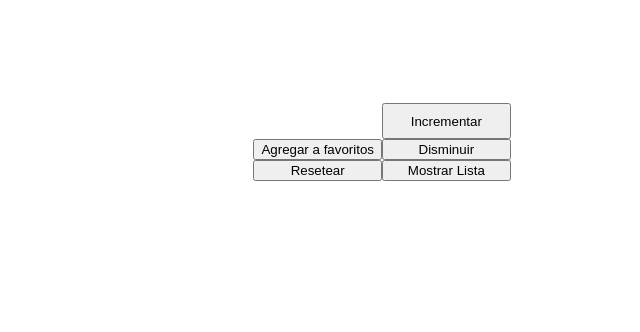
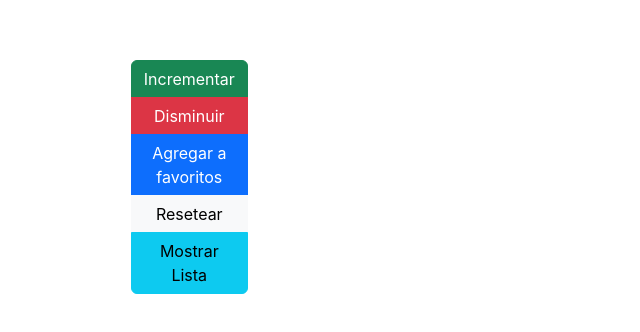
Before and after one commit to jesus08villarreal/Vuejs, a Vue app in the folder primer_vue/: page / in a window 1280 px wide. Shown: the part 246-578 px from the top of the page, without its empty margins (258-898 px from the left). Built offline with nearby package versions, Linux system fonts and the light colour scheme.

Commit message:
commit de la tarde con bootsrap

```diff
--- a/primer_vue/index.html
+++ b/primer_vue/index.html
@@ -5,6 +5,7 @@
     <link rel="icon" href="/favicon.ico">
     <meta name="viewport" content="width=device-width, initial-scale=1.0">
     <title>Primar vueJS</title>
+    <link href="https://cdn.jsdelivr.net/npm/bootstrap@5.3.0-alpha1/dist/css/bootstrap.min.css" rel="stylesheet" integrity="sha384-GLhlTQ8iRABdZLl6O3oVMWSktQOp6b7In1Zl3/Jr59b6EGGoI1aFkw7cmDA6j6gD" crossorigin="anonymous">
   </head>
   <body>
     <div id="app"></div>
--- a/primer_vue/src/App.vue
+++ b/primer_vue/src/App.vue
@@ -1,5 +1,6 @@
 <script setup>
 import {ref, computed} from 'vue'
+
 
 const positivo = ref(true);
 const color = ref("color: green");
@@ -49,6 +50,7 @@ const resetNumber = () => {
     counter.value = 0;
 
 }
+
 const classCounter = computed(() => {
     if(counter.value>20){
         return 'bigger'
@@ -68,24 +70,30 @@ const classCounter = computed(() => {
 </script>
 
 <template>
+    <div class="container text-center row">
 
-    <h2 :class="classCounter">
+
+        <h2 :class="classCounter" class="text-center">
             {{ counter }}
         </h2>
 
-    <button @click="increment">Incrementar</button>
-    <button @click="favNumber" :disabled="checker1">Agregar a favoritos</button>
-    <button @click="decrement">Disminuir</button>
-    <button @click="resetNumber">Resetear</button>
-    <button @click="showList">Mostrar Lista</button>
-    <p v-if="checker3">Lista de favoritos vacia.</p>
-    <ul v-if="checker2===true">
-        <li v-for="(numero,indice) in ArrayFavoritos" :key="numero">
+        <div class="btn-group-vertical col-sm">
+        <button @click="increment" class="btn btn-success">Incrementar</button>
+        <button @click="decrement" class="btn btn-danger">Disminuir</button>
+        <button @click="favNumber" :disabled="checker1" class="btn btn-primary">Agregar a favoritos</button>
+        <button @click="resetNumber" class="btn btn-light">Resetear</button>
+        <button @click="showList" class="btn btn-info">Mostrar Lista</button>
+        <p v-if="checker3" class="btn btn-secondary">Lista de favoritos vacia.</p>
+            </div>
+            <div class="container col">
+
+        <ul v-if="checker2===true" class="list-group">
+            <li v-for="(numero,indice) in ArrayFavoritos" :key="numero" class="list-group-item">
                 {{ ArrayFavoritos[indice] }}
             </li>
         </ul>
-            <br>
-
+        </div>
+    </div>
 
     </template>
 <style>
```
Lines whose indentation alone changed are shown as unchanged.
